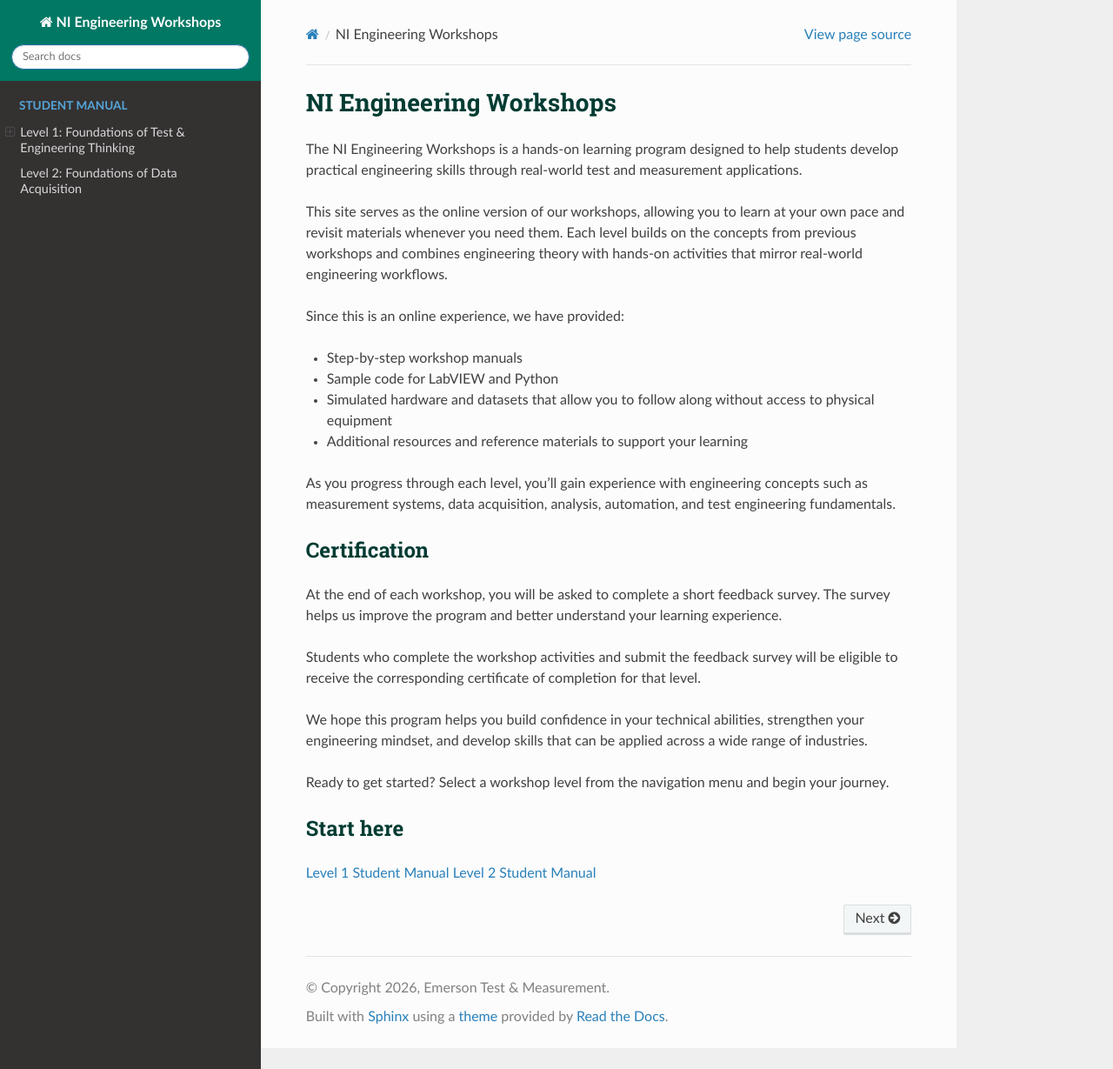
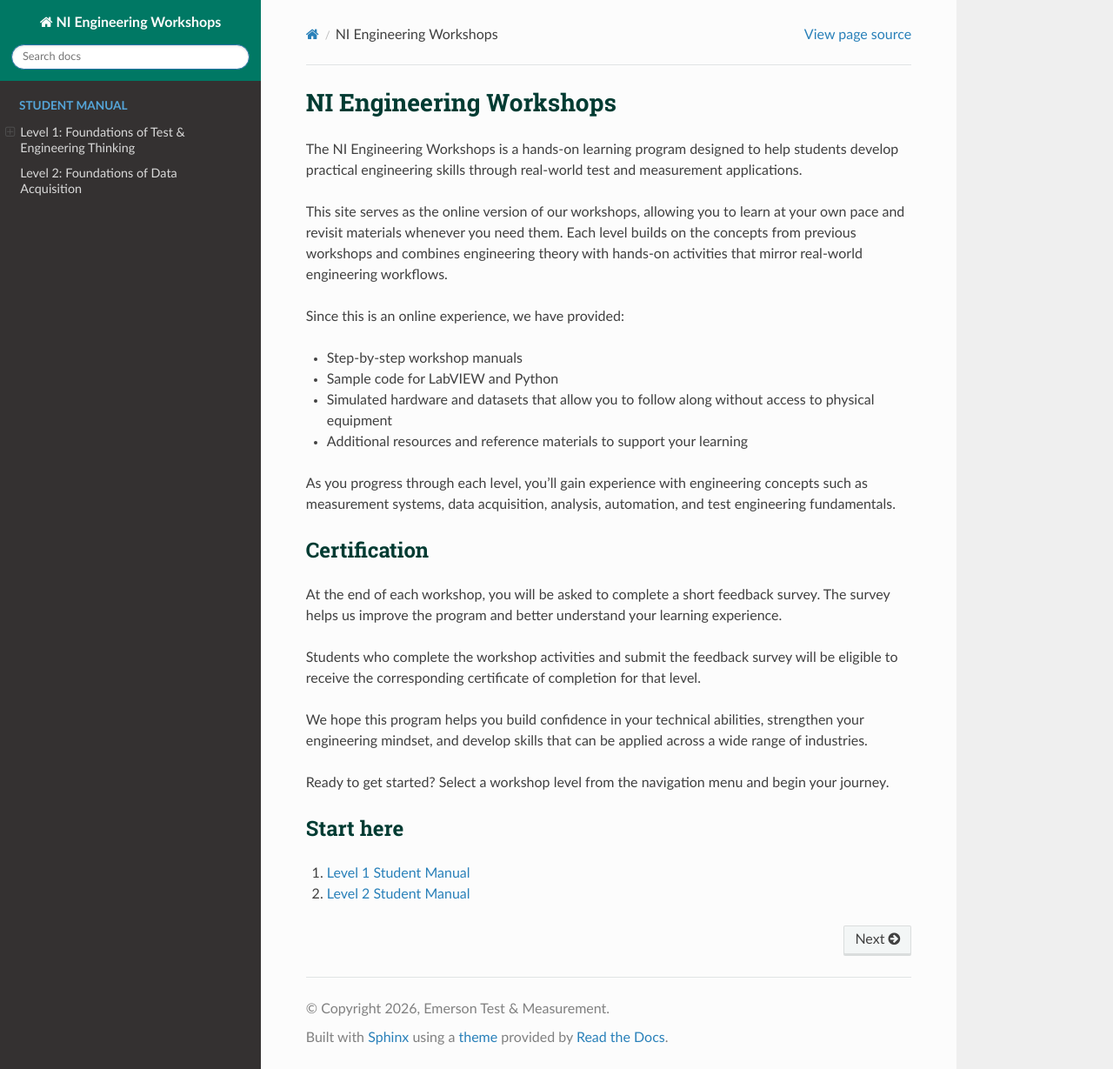
Before and after one commit to cecilianguyen-NIEMR/NI-Engineering-Workshops, a Sphinx documentation site: the page built from docs/source/index.rst, in a window 1280 px wide and 1229 px high. Shown: the whole window at 87% size. Built offline with Sphinx 7.4.7 and the Read the Docs theme 3.1.0, drawn with Linux system fonts in a browser that asks for light colours.

```diff
--- a/docs/source/index.rst
+++ b/docs/source/index.rst
@@ -29,8 +29,8 @@ Ready to get started? Select a workshop level from the navigation menu and begin
 Start here
 ----------
 
-:doc:`Level 1 Student Manual <level1>`
-:doc:`Level 2 Student Manual <level2>`
+#. :doc:`Level 1 Student Manual <level1>`
+#. :doc:`Level 2 Student Manual <level2>`
 
 .. toctree::
    :maxdepth: 2
```
